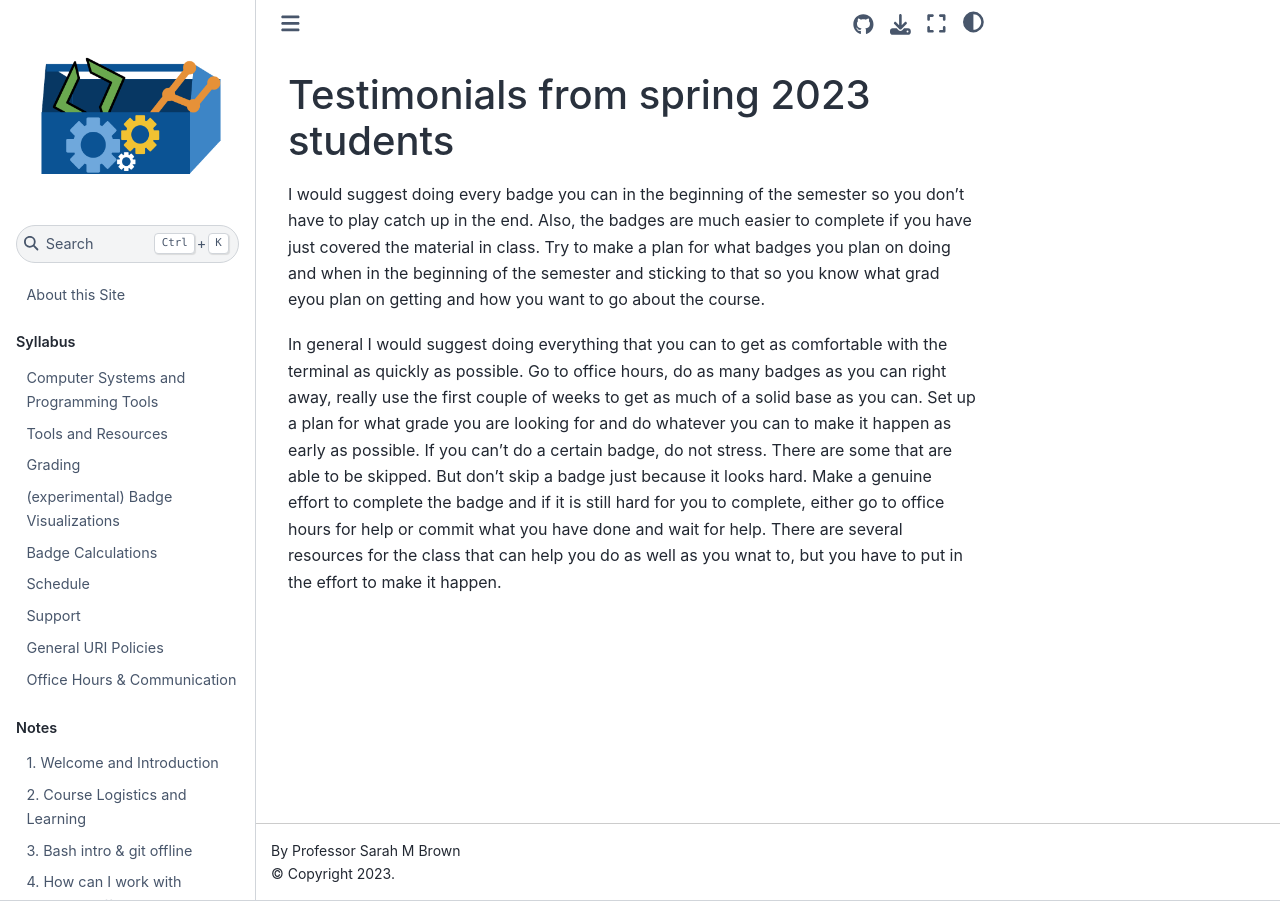
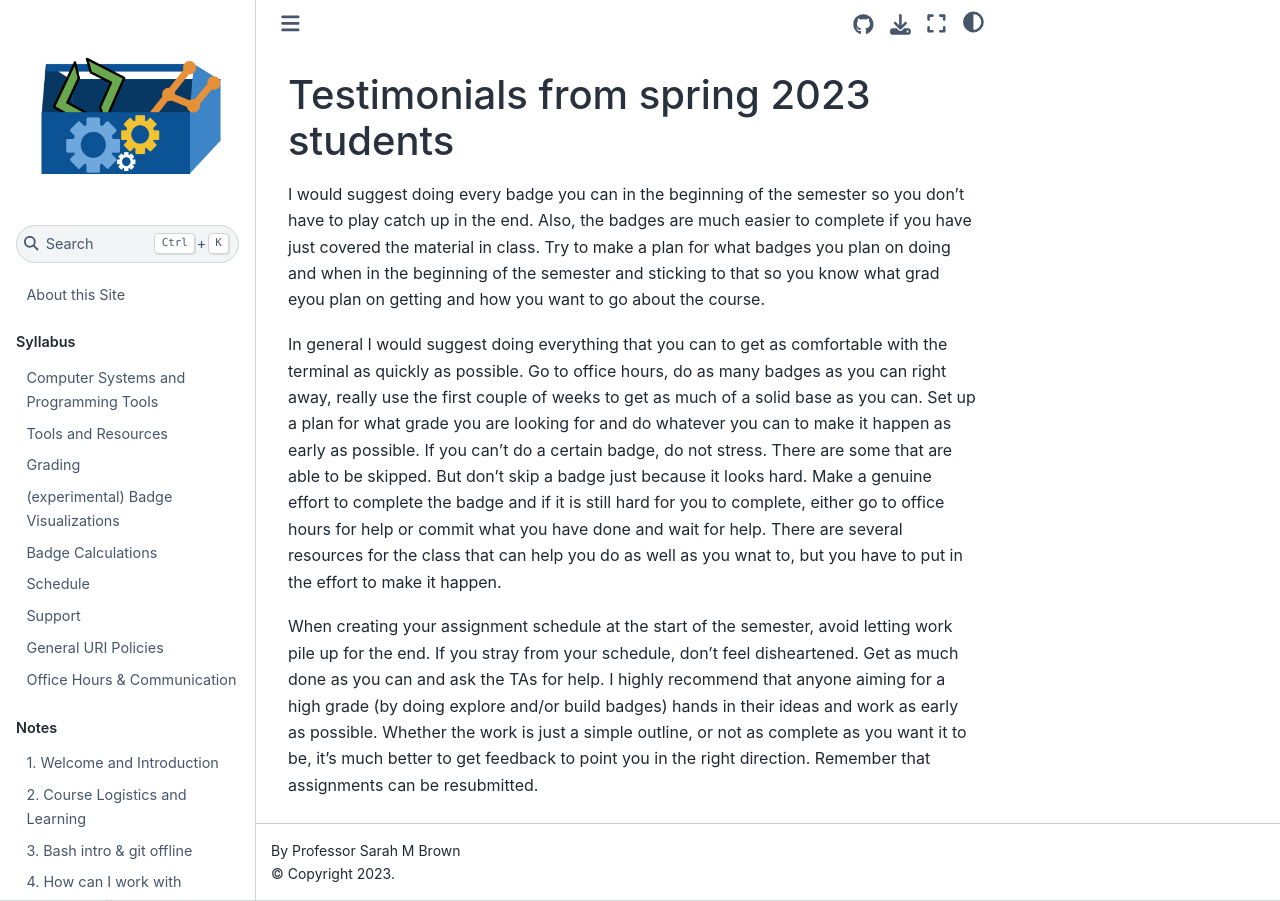
Before and after one commit to introcompsys/spring2023, a Jupyter Book: the page built from resources/testimonials.md, in a window 1280 px wide. Built offline with Jupyter Book 1.0.4 settings and Sphinx 7.4.7 and the Sphinx Book theme 1.1.4, drawn with Linux system fonts in a browser that asks for light colours.

Commit message:
Update testimonials.md
Added advice for future students for Practice Badge 24 (4-20-23)

```diff
--- a/resources/testimonials.md
+++ b/resources/testimonials.md
@@ -3,3 +3,5 @@
 I would suggest doing every badge you can in the beginning of the semester so you don't have to play catch up in the end. Also, the badges are much easier to complete if you have just covered the material in class. Try to make a plan for what badges you plan on doing and when in the beginning of the semester and sticking to that so you know what grad eyou plan on getting and how you want to go about the course.
 
 In general I would suggest doing everything that you can to get as comfortable with the terminal as quickly as possible. Go to office hours, do as many badges as you can right away, really use the first couple of weeks to get as much of a solid base as you can. Set up a plan for what grade you are looking for and do whatever you can to make it happen as early as possible. If you can't do a certain badge, do not stress. There are some that are able to be skipped. But don't skip a badge just because it looks hard. Make a genuine effort to complete the badge and if it is still hard for you to complete, either go to office hours for help or commit what you have done and wait for help. There are several resources for the class that can help you do as well as you wnat to, but you have to put in the effort to make it happen.
+
+When creating your assignment schedule at the start of the semester, avoid letting work pile up for the end. If you stray from your schedule, don't feel disheartened. Get as much done as you can and ask the TAs for help. I highly recommend that anyone aiming for a high grade (by doing explore and/or build badges) hands in their ideas and work as early as possible. Whether the work is just a simple outline, or not as complete as you want it to be, it's much better to get feedback to point you in the right direction. Remember that assignments can be resubmitted.
```
